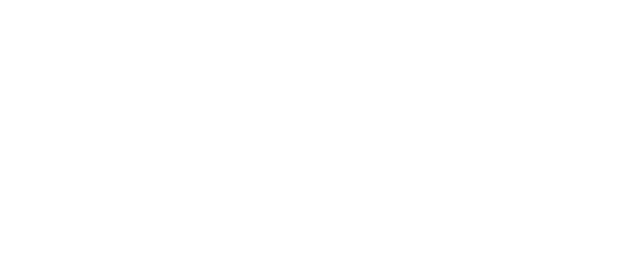
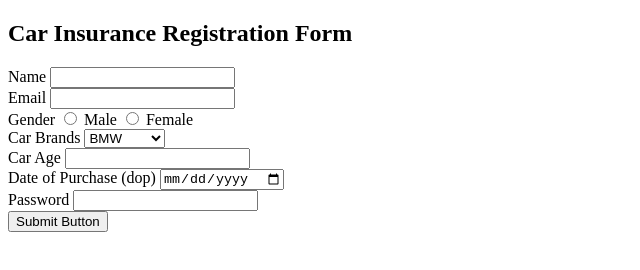
Before and after one commit to acciojob/car-insurance-form-abhisingh3960, a website: page main.html in a window 1280 px wide. Shown: the whole page, without its empty margins (0-640 px from the left). Drawn offline with Linux system fonts and the light colour scheme.

Commit message:
created a submission

```diff
--- a/main.html
+++ b/main.html
@@ -8,6 +8,36 @@
 
 <body>
 	<!-- the entire body must be written by student -->
+	<h2>Car Insurance Registration Form
+</h2>
+
+	<form method="post">
+		<label for="name">Name</label>
+		<input type="text" id="name" class="name" required><br>
+
+		<label for="email">Email</label>
+		<input type="email" id="email" required><br>
+
+		<label for="gender">Gender</label>
+		<input type="radio" id="male" name="gender" value="male" required>
+		<label for="male">Male</label>
+		<input type="radio" id="female" name="gender" value="female" required>
+		<label for="female">Female</label><br>
+		<label for="cars">Car Brands</label>
+		<select id="cars" class="cars" >
+			<option>BMW</option>
+			<option>Audi</option>
+			<option>Mercedez</option>
+		</select><br>
+		<label for="carage">Car Age</label>
+		<input type="number" id="carage" class="carage" required><br>
+		<label for="dop">Date of Purchase (dop)</label>
+		<input type="date" id="dop"  class="dop" required><br>
+		<label for="password">Password</label>
+		<input type="password" id="password" class="password" required><br>
+		<button  form="submit" type="submit" id="submit">Submit Button</button>
+
+	</form>
     <script type="text/javascript" src="./script.js">
 </script>
 
```
